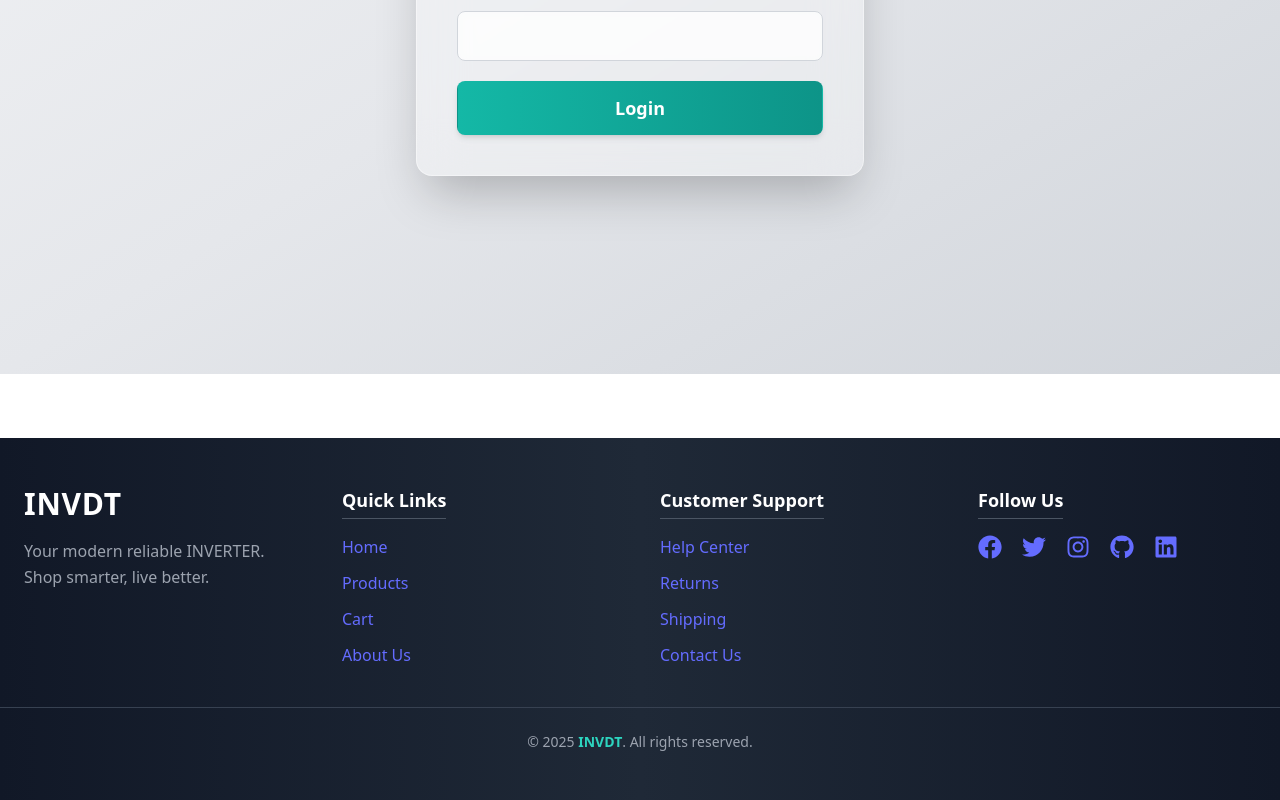
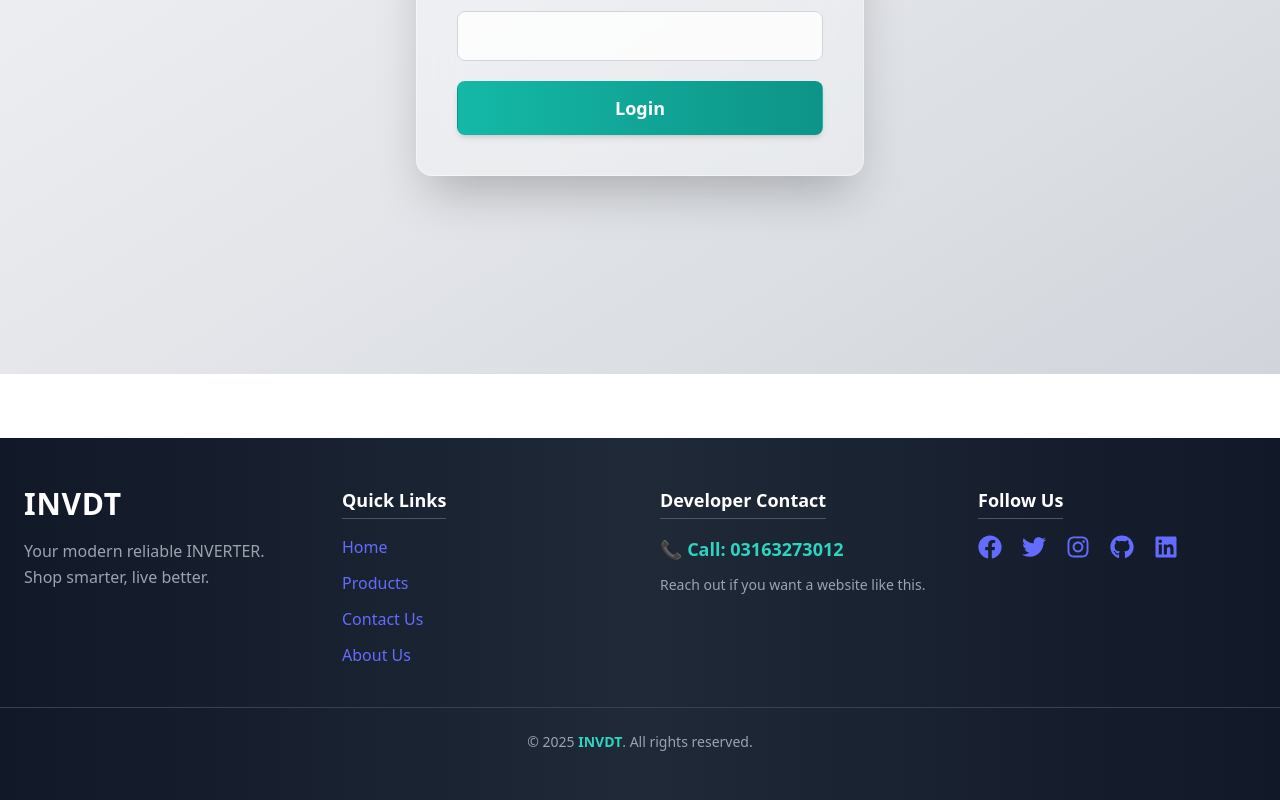
Before and after one commit to qasimkdr/inverter, a React (Vite) app in the folder frontend/: page /admin/login in a window 1280 px wide. Shown: the part 490-1290 px from the top of the page. Built offline with nearby package versions, Linux system fonts and the light colour scheme.

Commit message:
Update Footer.jsx

```diff
--- a/frontend/src/components/Footer.jsx
+++ b/frontend/src/components/Footer.jsx
@@ -42,8 +42,8 @@ export default function Footer() {
               </a>
             </li>
             <li>
-              <a href="/cart" className="hover:text-teal-400 transition-colors">
-                Cart
+              <a href="/contact" className="hover:text-teal-400 transition-colors">
+                Contact Us
               </a>
             </li>
             <li>
@@ -54,45 +54,24 @@ export default function Footer() {
           </ul>
         </div>
 
-        {/* Customer Support */}
+        {/* Developer Contact */}
         <div>
           <h3 className="text-lg font-semibold text-white mb-4 border-b border-gray-600 inline-block pb-1">
-            Customer Support
+            Developer Contact
           </h3>
           <ul className="space-y-3">
             <li>
               <a
-                href="/help"
-                className="hover:text-teal-400 transition-colors"
+                href="tel:03163273012"
+                className="block text-teal-400 font-semibold text-lg hover:text-white transition-all transform hover:scale-105"
               >
-                Help Center
-              </a>
-            </li>
-            <li>
-              <a
-                href="/returns"
-                className="hover:text-teal-400 transition-colors"
-              >
-                Returns
-              </a>
-            </li>
-            <li>
-              <a
-                href="/shipping"
-                className="hover:text-teal-400 transition-colors"
-              >
-                Shipping
-              </a>
-            </li>
-            <li>
-              <a
-                href="/contact"
-                className="hover:text-teal-400 transition-colors"
-              >
-                Contact Us
+                📞 Call: 03163273012
               </a>
             </li>
           </ul>
+          <p className="mt-3 text-sm text-gray-400">
+            Reach out if you want a website like this.
+          </p>
         </div>
 
         {/* Social Links */}
```
